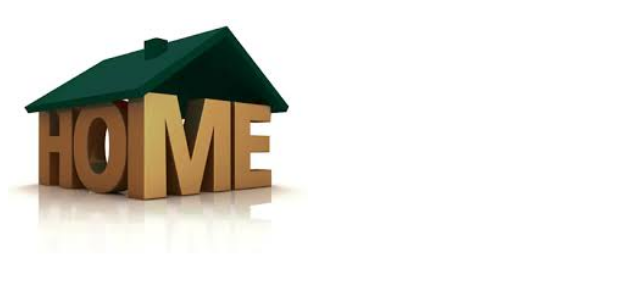
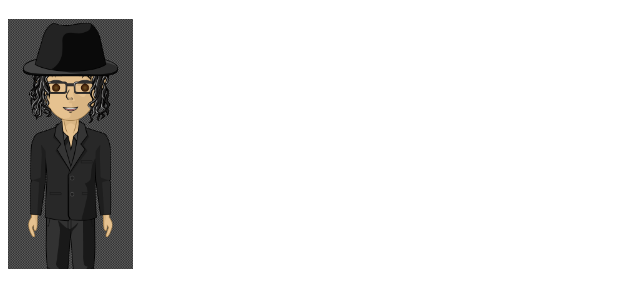
Before and after one commit to asalazar106/asalazar106.github.io, a plain HTML site: page index.html in a window 1280 px wide. Shown: the part 87-394 px from the top of the page, without its empty margins (0-640 px from the left). Drawn offline with Linux system fonts and the light colour scheme.

Commit message:
Added Avatar

```diff
--- a/index.html
+++ b/index.html
@@ -10,7 +10,7 @@
 </nav>
   <body>
     <h1>This is my first home page.</h1>
-	<img src="images/home.jpg" height="250">
+	<img src="images/avatar.png" height="250">
 	<br>
   </body>
 </html>
```
Also changed, not shown: images/avatar.png (added).
